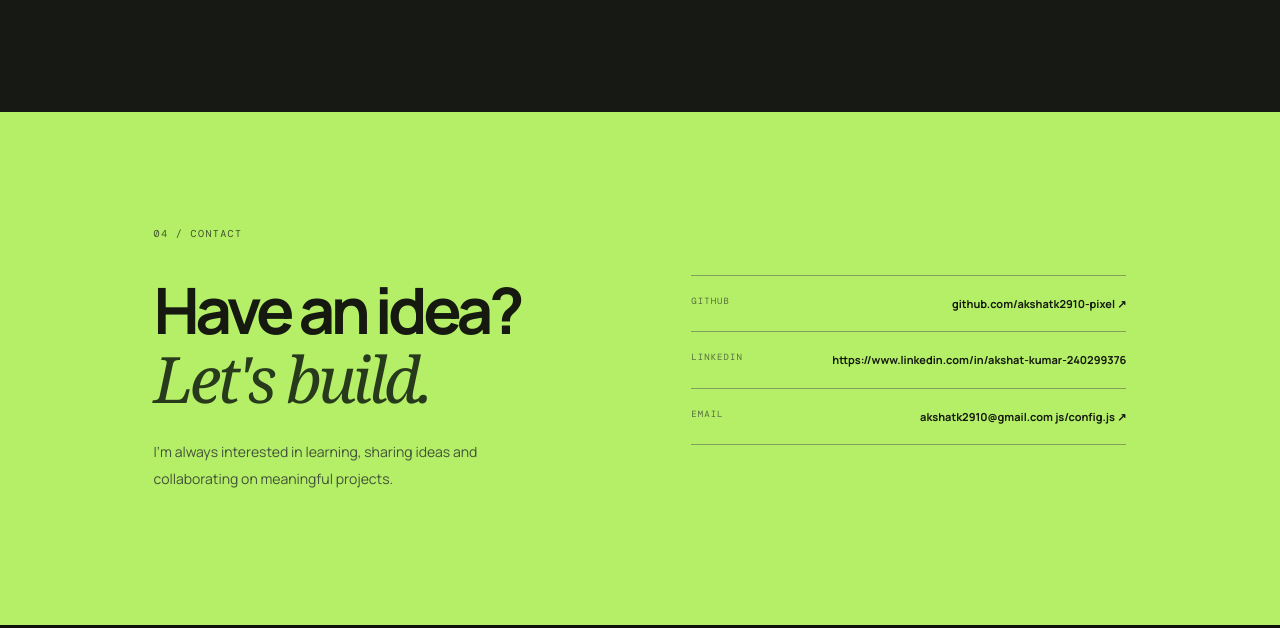
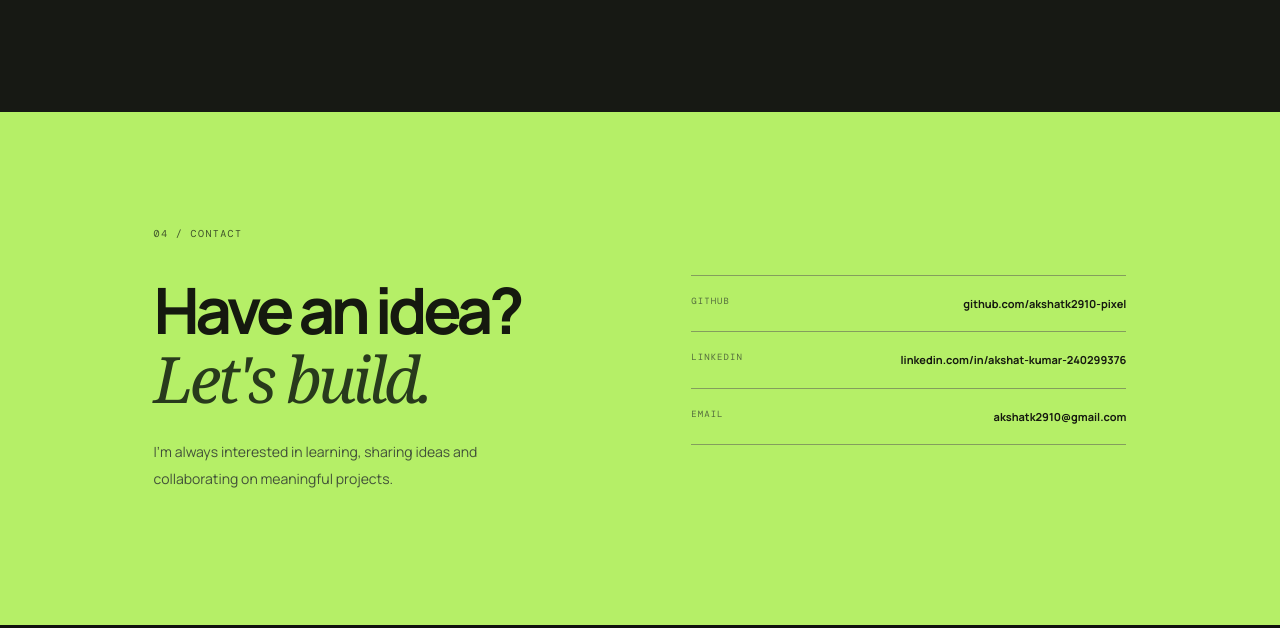
Before and after one commit to akshatk2910-pixel/portfolio, a plain HTML site: page index.html in a window 1280 px wide. Shown: the part 3433-4061 px from the top of the page. Drawn offline with nearby package versions, Linux system fonts and the light colour scheme.

```diff
--- a/index.html
+++ b/index.html
@@ -130,9 +130,9 @@
       <div class="contact-inner">
         <div><h2>Have an idea?<br><em>Let's build.</em></h2><p>I'm always interested in learning, sharing ideas and collaborating on meaningful projects.</p></div>
         <div class="contact-links">
-          <a href="https://github.com/akshatk2910-pixel" target="_blank" rel="noreferrer"><span>GITHUB</span><b>github.com/akshatk2910-pixel ↗</b></a>
-          <a href="#" id="linkedinLink"><span>LINKEDIN</span><b>https://www.linkedin.com/in/akshat-kumar-240299376</b></a>
-          <a href="mailto:"><span>EMAIL</span><b>akshatk2910@gmail.com js/config.js ↗</b></a>
+          <a href="https://github.com/akshatk2910-pixel" target="_blank" rel="noreferrer"><span>GITHUB</span><b>github.com/akshatk2910-pixel</b></a>
+          <a href="#" id="linkedinLink"><span>LINKEDIN</span><b>linkedin.com/in/akshat-kumar-240299376</b></a>
+          <a href="mailto:"><span>EMAIL</span><b>akshatk2910@gmail.com</b></a>
         </div>
       </div>
     </section>
```
